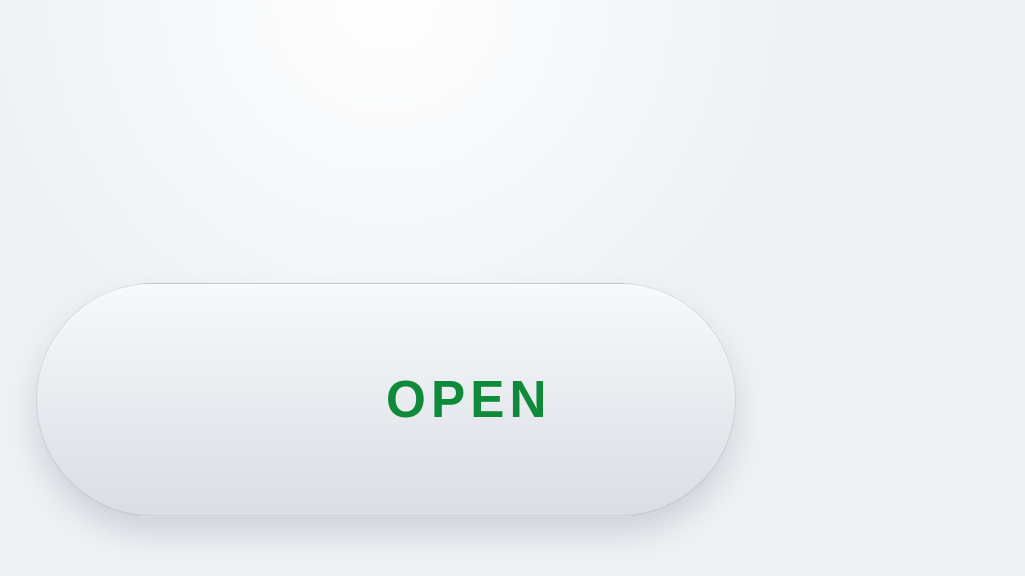
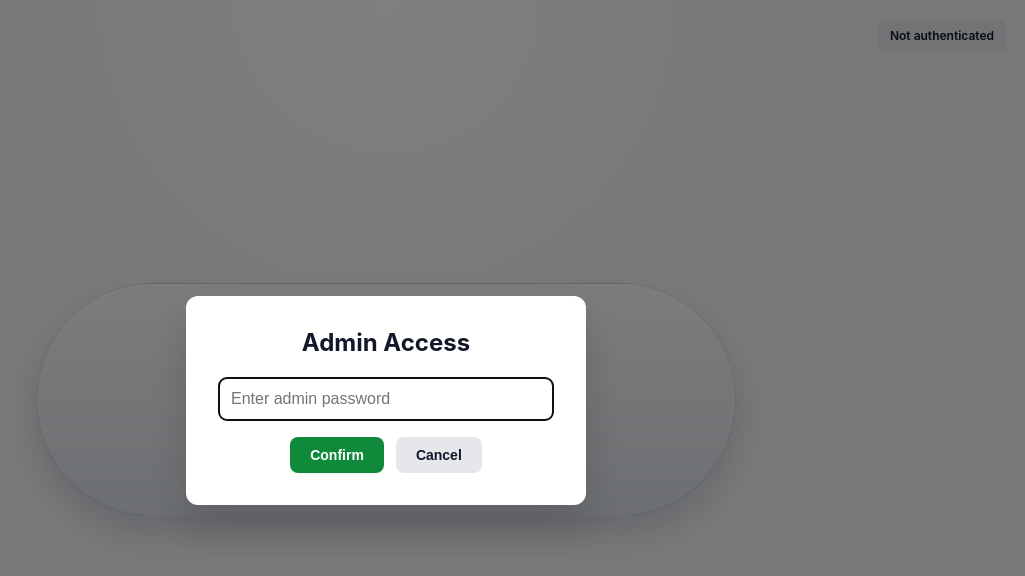
Before and after one commit to imaakarsh/on-off, a plain HTML site: page index.html in a window 1280 px wide. Both pictures are taken after a click on the button "Toggle shop status". Shown: the whole page, without its empty margins (254-1279 px from the left). Drawn offline with Linux system fonts and the light colour scheme.

Commit message:
add modal for admin authentication and update shop status toggle logic

```diff
--- a/index.html
+++ b/index.html
@@ -3,7 +3,7 @@
   <head>
     <meta charset="UTF-8" />
     <meta name="viewport" content="width=device-width, initial-scale=1.0" />
-    <title>Shop Status Toggle</title>
+    <title>Status Toggle</title>
     <style>
       :root {
         color-scheme: light;
@@ -214,6 +214,87 @@
           transition: none;
         }
       }
+
+      .modal {
+        display: none;
+        position: fixed;
+        inset: 0;
+        background: rgba(0, 0, 0, 0.5);
+        z-index: 1000;
+        place-items: center;
+      }
+
+      .modal.active {
+        display: grid;
+      }
+
+      .modal-content {
+        background: white;
+        padding: 32px;
+        border-radius: 12px;
+        box-shadow: 0 20px 40px rgba(0, 0, 0, 0.15);
+        max-width: 400px;
+        width: 90%;
+        text-align: center;
+      }
+
+      .modal-content h2 {
+        margin: 0 0 20px 0;
+        font-size: 24px;
+        color: #111827;
+      }
+
+      .modal-content input {
+        width: 100%;
+        padding: 12px;
+        margin-bottom: 16px;
+        border: 1px solid #ccc;
+        border-radius: 8px;
+        font-size: 16px;
+        box-sizing: border-box;
+      }
+
+      .modal-buttons {
+        display: flex;
+        gap: 12px;
+        justify-content: center;
+      }
+
+      .modal-btn {
+        padding: 10px 20px;
+        border: none;
+        border-radius: 8px;
+        font-size: 14px;
+        cursor: pointer;
+        font-weight: 600;
+      }
+
+      .modal-btn.confirm {
+        background: #0f8a3b;
+        color: white;
+      }
+
+      .modal-btn.cancel {
+        background: #e5e7eb;
+        color: #111827;
+      }
+
+      .admin-status {
+        position: fixed;
+        top: 20px;
+        right: 20px;
+        padding: 8px 12px;
+        background: #e5e7eb;
+        border-radius: 6px;
+        font-size: 12px;
+        font-weight: 600;
+        color: #111827;
+      }
+
+      .admin-status.authenticated {
+        background: #dcfce7;
+        color: #166534;
+      }
     </style>
   </head>
   <body>
@@ -228,9 +309,31 @@
       </button>
     </main>
 
+    <div class="admin-status" id="adminStatus">Not authenticated</div>
+
+    <div class="modal" id="authModal">
+      <div class="modal-content">
+        <h2>Admin Access</h2>
+        <input type="password" id="passwordInput" placeholder="Enter admin password" />
+        <div class="modal-buttons">
+          <button class="modal-btn confirm" id="confirmBtn">Confirm</button>
+          <button class="modal-btn cancel" id="cancelBtn">Cancel</button>
+        </div>
+      </div>
+    </div>
+
     <script>
+      const ADMIN_PASSWORD = 'admin123'; // Change this to your desired password
       const toggle = document.getElementById('statusToggle');
       const statusText = document.getElementById('statusText');
+      const authModal = document.getElementById('authModal');
+      const passwordInput = document.getElementById('passwordInput');
+      const confirmBtn = document.getElementById('confirmBtn');
+      const cancelBtn = document.getElementById('cancelBtn');
+      const adminStatus = document.getElementById('adminStatus');
+
+      let isAuthenticated = false;
+      let pendingToggle = false;
 
       function setState(isOpen) {
         toggle.dataset.state = isOpen ? 'open' : 'closed';
@@ -238,11 +341,64 @@
         statusText.textContent = isOpen ? 'Shop is open' : 'Shop is closed';
       }
 
-      toggle.addEventListener('click', () => {
-        setState(toggle.dataset.state !== 'open');
+      function updateAdminStatus() {
+        if (isAuthenticated) {
+          adminStatus.textContent = '✓ Admin authenticated';
+          adminStatus.classList.add('authenticated');
+        } else {
+          adminStatus.textContent = 'Not authenticated';
+          adminStatus.classList.remove('authenticated');
+        }
+      }
+
+      function openAuthModal() {
+        authModal.classList.add('active');
+        passwordInput.value = '';
+        passwordInput.focus();
+      }
+
+      function closeAuthModal() {
+        authModal.classList.remove('active');
+        passwordInput.value = '';
+        pendingToggle = false;
+      }
+
+      function handleToggleAttempt() {
+        if (!isAuthenticated) {
+          pendingToggle = true;
+          openAuthModal();
+        } else {
+          setState(toggle.dataset.state !== 'open');
+        }
+      }
+
+      function handlePasswordSubmit() {
+        if (passwordInput.value === ADMIN_PASSWORD) {
+          isAuthenticated = true;
+          updateAdminStatus();
+          closeAuthModal();
+          if (pendingToggle) {
+            setState(toggle.dataset.state !== 'open');
+          }
+        } else {
+          alert('Incorrect password');
+          passwordInput.value = '';
+          passwordInput.focus();
+        }
+      }
+
+      toggle.addEventListener('click', handleToggleAttempt);
+      confirmBtn.addEventListener('click', handlePasswordSubmit);
+      cancelBtn.addEventListener('click', closeAuthModal);
+
+      passwordInput.addEventListener('keypress', (e) => {
+        if (e.key === 'Enter') {
+          handlePasswordSubmit();
+        }
       });
 
       setState(false);
+      updateAdminStatus();
     </script>
   </body>
 </html>
```
